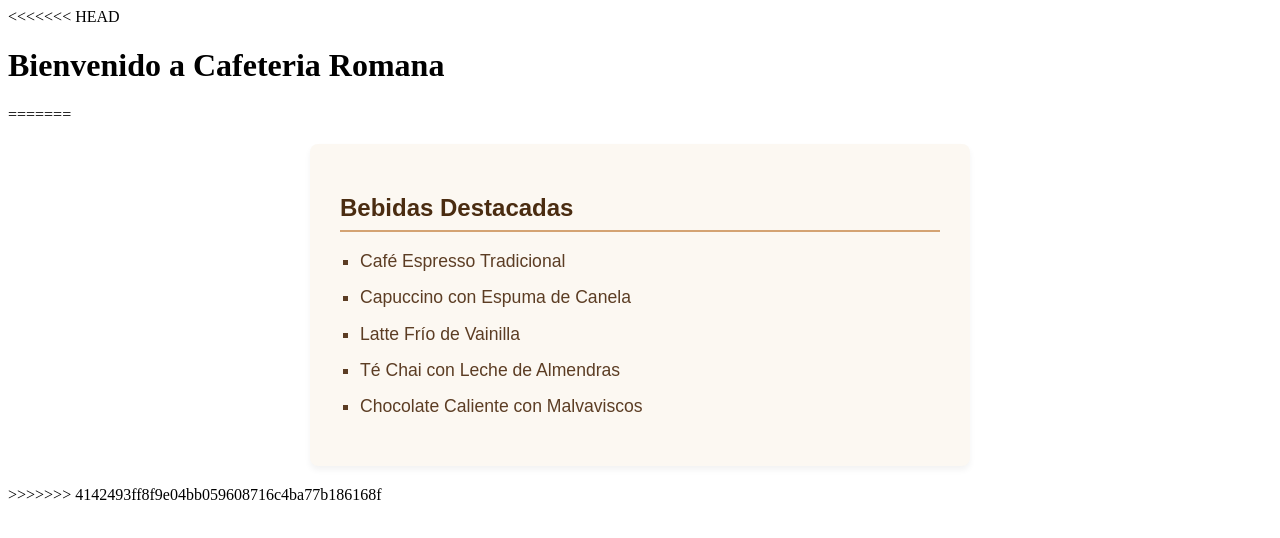
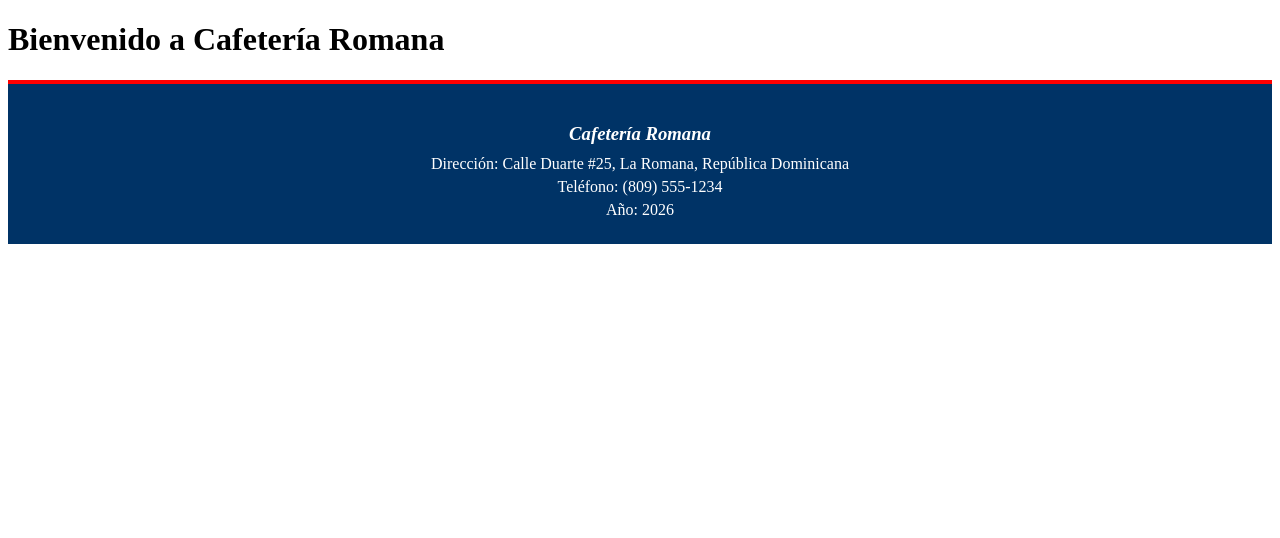
Before and after one commit to penaalex981-hash/Web, a plain HTML site: page index.html in a window 1280 px wide. Drawn offline with Linux system fonts and the light colour scheme.

Commit message:
Pie de página con dirección, teléfono y año

```diff
--- a/index.html
+++ b/index.html
@@ -1,31 +1,23 @@
 <!DOCTYPE html>
 <html lang="en">
+
 <head>
     <meta charset="UTF-8">
-<<<<<<< HEAD
-    <meta http-equiv="X-UA-Compatible" content="IE=edge">
     <meta name="viewport" content="width=device-width, initial-scale=1.0">
-    <title>Cafeteria Romana</title>
+    <title>Cafetería Romana</title>
     <link rel="stylesheet" href="style.css">
 </head>
+
 <body>
-    <h1>Bienvenido a Cafeteria Romana</h1>
-=======
-    <meta name="viewport" content="width=device-width, initial-scale=1.0">
-    <title>Document</title>
-    <link rel="stylesheet" href="estilos.css">
-</head>
-<body>
-    <section class="bebidas-destacadas">
-        <h2>Bebidas Destacadas</h2>
-        <ul class="lista-bebidas">
-            <li>Café Espresso Tradicional</li>
-            <li>Capuccino con Espuma de Canela</li>
-            <li>Latte Frío de Vainilla</li>
-            <li>Té Chai con Leche de Almendras</li>
-            <li>Chocolate Caliente con Malvaviscos</li>
-        </ul>
-    </section>
->>>>>>> 4142493ff8f9e04bb059608716c4ba77b186168f
+
+    <h1>Bienvenido a Cafetería Romana</h1>
+
+    <footer>
+        <h3>Cafetería Romana</h3>
+        <p>Dirección: Calle Duarte #25, La Romana, República Dominicana</p>
+        <p>Teléfono: (809) 555-1234</p>
+        <p>Año: 2026</p>
+    </footer>
+
 </body>
 </html>
```
